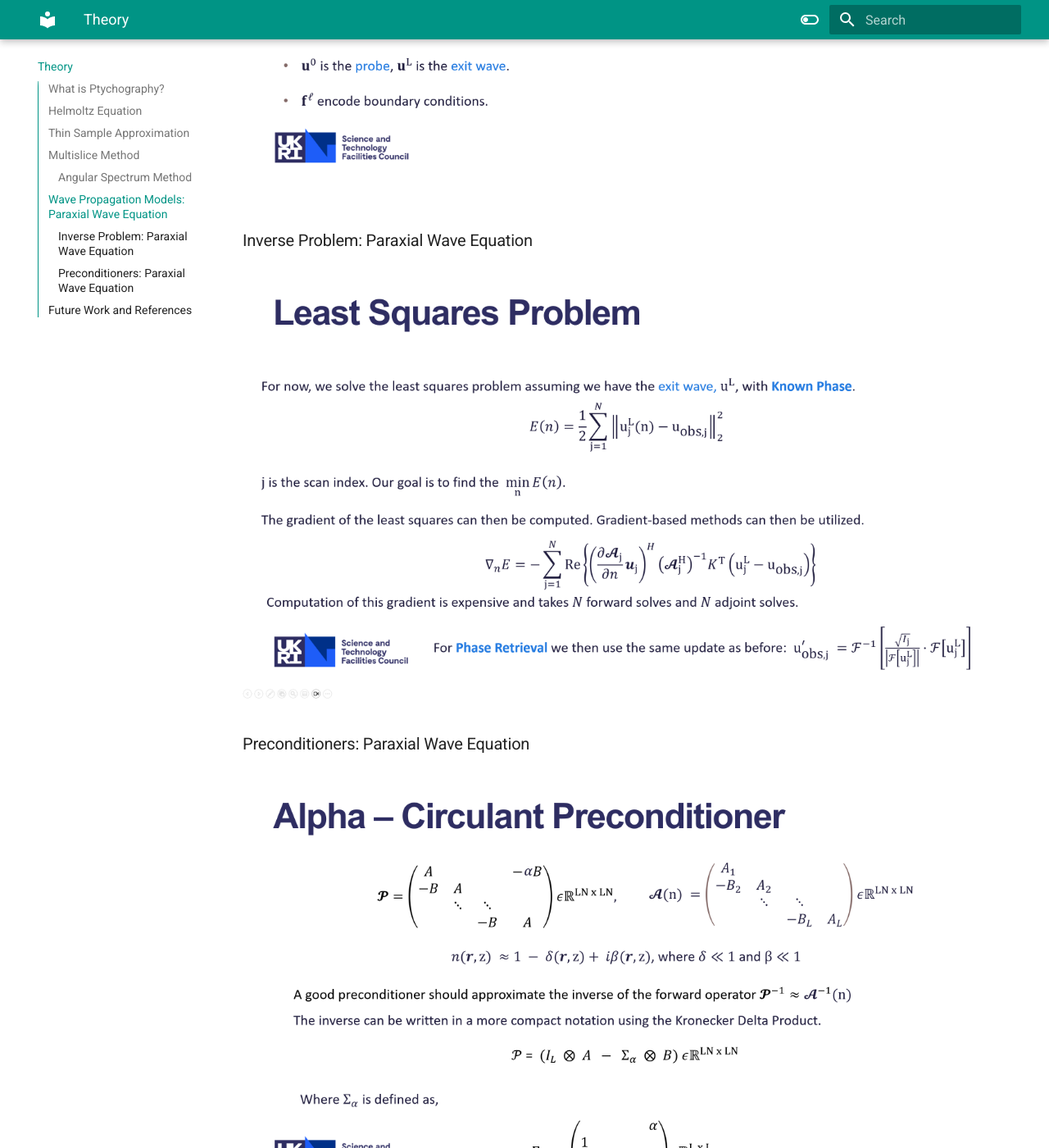
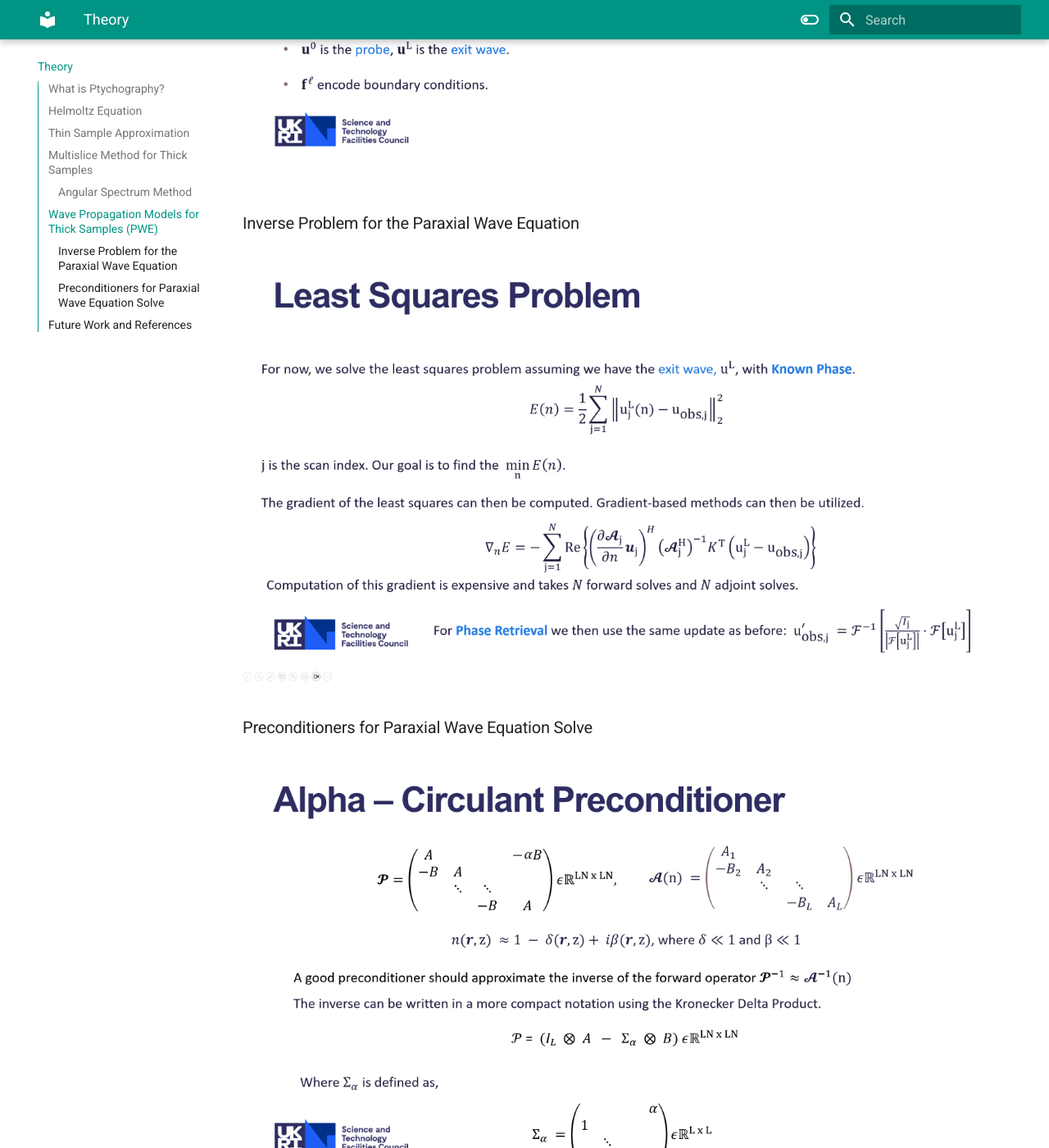
Before and after one commit to bryceshirley/thick_ptycho, an MkDocs documentation site: the page built from docs/theory.md, in a window 1280 px wide and 1400 px high, scrolled down 5896 px. Shown: the whole window at 82% size. Built offline with MkDocs 1.6.1 and Material for MkDocs 9.7.7, drawn with Linux system fonts in a browser that asks for light colours; some of the changed text lies outside the part shown.

```diff
--- a/docs/theory.md
+++ b/docs/theory.md
@@ -16,29 +16,31 @@
 
 ![Thin Sample Approximation](images/object_transmission_function.png)
 
-## Multislice Method
+## Multislice Method for Thick Samples
 
-![Multislice Method](images/multislice.png)
-
-### Angular Spectrum Method
+#### Angular Spectrum Method
 
 ![Angular Spectrum Method](images/angular_spectrum_method.png)
 
 ![Small Angle Approximation](images/small_angle_approximation.png)
 
-## Wave Propagation Models: Paraxial Wave Equation
+![Multislice Method](images/multislice.png)
+
+## Wave Propagation Models for Thick Samples (PWE)
 
 ![Thick Sample Model](images/thick_sample.png)
 
 ![Forward Model](images/forward_model.png)
 
-### Inverse Problem: Paraxial Wave Equation
+### Inverse Problem for the Paraxial Wave Equation
 
 ![Least Squares](images/least_squares.png)
 
-### Preconditioners: Paraxial Wave Equation
+### Preconditioners for Paraxial Wave Equation Solve
 
 ![Parallel in Time Preconditioner](images/pint_preconditioner.png)
+
+![Parallization of PinT Preconditioner](images/pint_parallelized.png)
 
 
 ## Future Work and References
```
Also changed, not shown: docs/index.md (+1 -1 lines), 2 other files.
